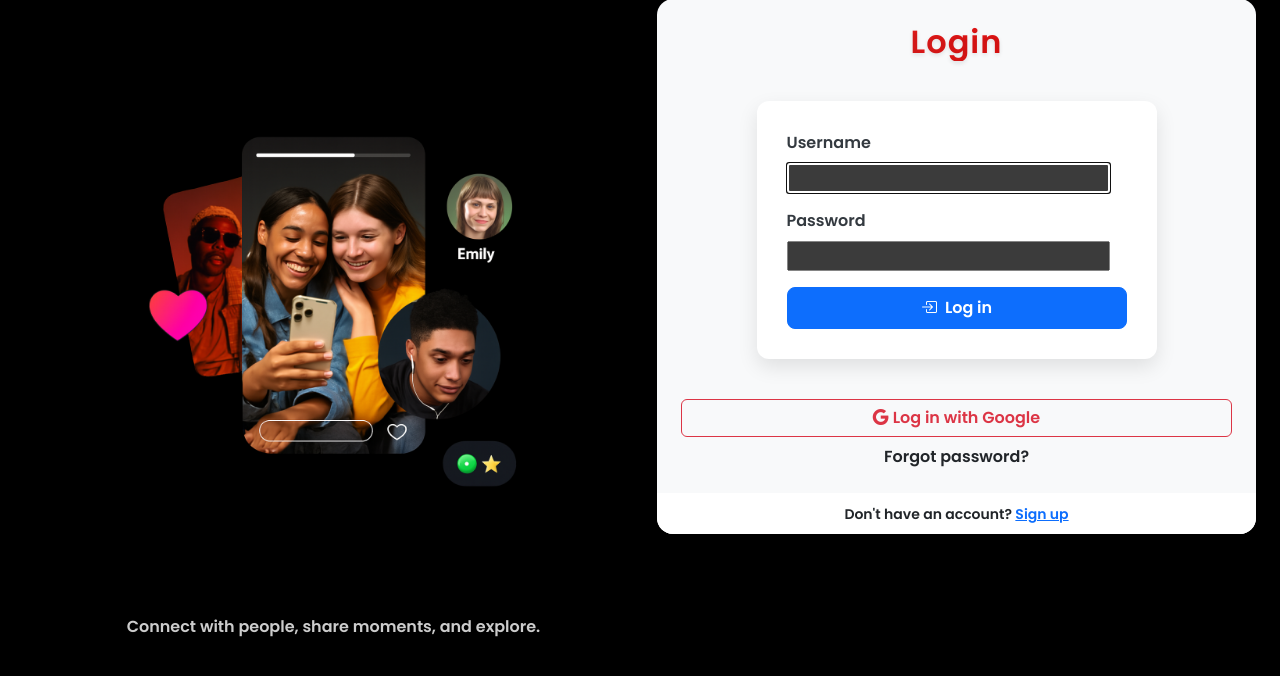
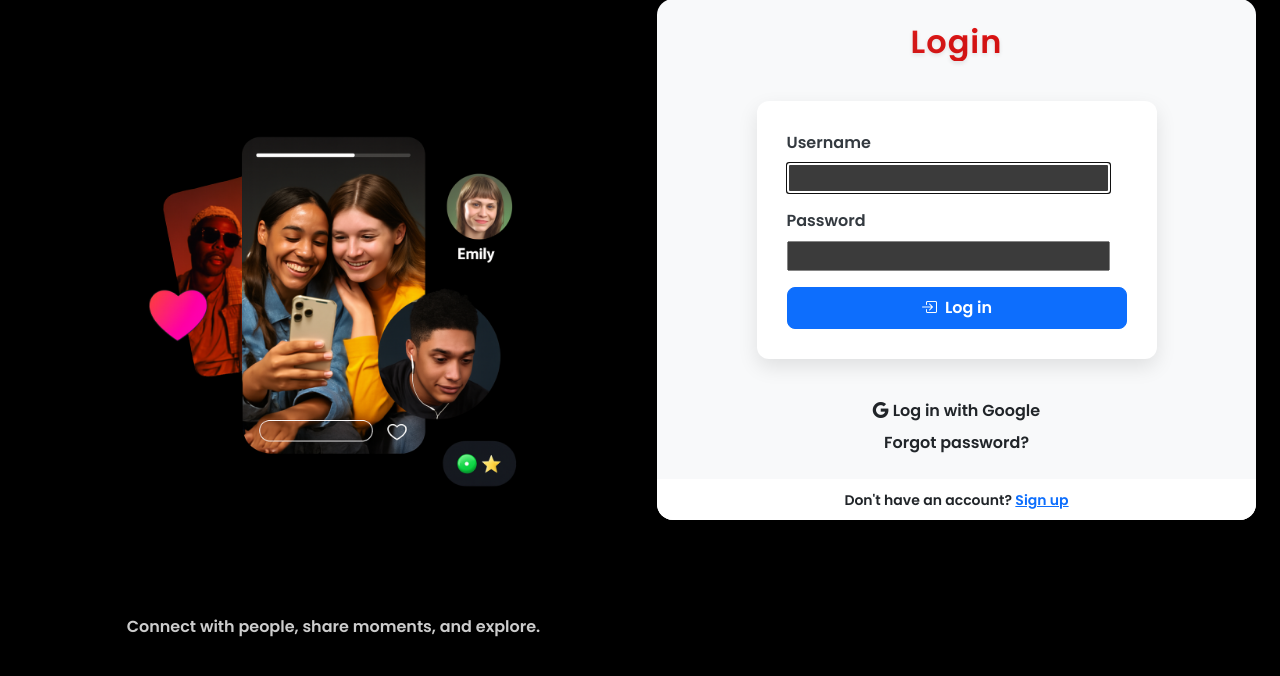
Before and after one commit to SahilArote/twit_project, a Django app: page /accounts/login/ in a window 1280 px wide. Shown: the part 73-749 px from the top of the page. Run offline with Django 5.2, Linux system fonts and the light colour scheme; data comes from the database, SQL or seed files in the repository; some libraries are stand-ins or nearby versions.

Commit message:
googel login problem

```diff
--- a/swetter/swetter/settings.py
+++ b/swetter/swetter/settings.py
@@ -25,7 +25,7 @@ MESSAGE_TAGS = {
 BASE_DIR = Path(__file__).resolve().parent.parent
 
 # Google OAuth2 Settings
-import os
+
 
 
 # Quick-start development settings - unsuitable for production
--- a/swetter/templates/registration/login.html
+++ b/swetter/templates/registration/login.html
@@ -62,8 +62,8 @@ Login
 
 
         <div class="text-center mt-3">
-          <a href="{% provider_login_url 'google' process='login' %}"
-          class="btn btn-outline-danger w-100" style="transition: all 0.3s;">
+          {% comment %} <a href="{% provider_login_url 'google' process='login' %}"  {% endcomment %}
+          {% comment %} class="btn btn-outline-danger w-100" style="transition: all 0.3s;"> {% endcomment %}
           <i class="bi bi-google"></i> Log in with Google
         </a>
 
```
